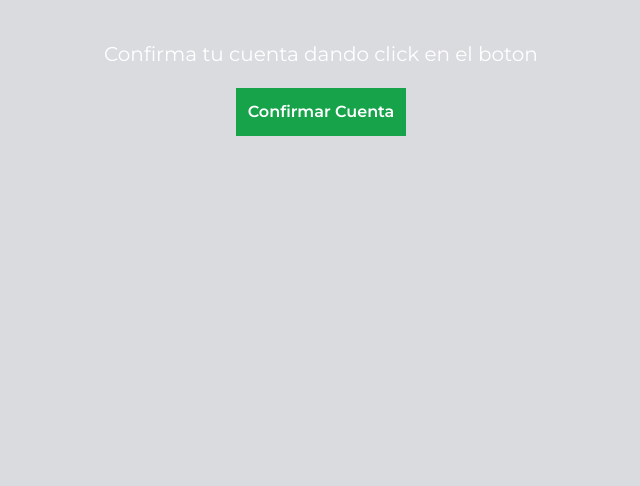
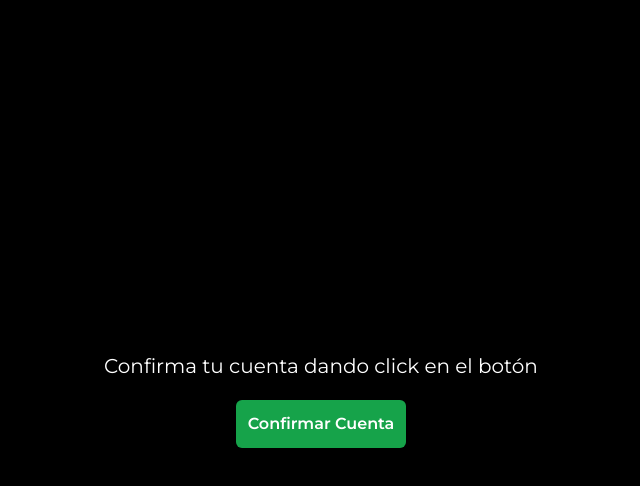
Before and after one commit to SantyPadilla51/ADMIN-PACIENTES, a React (Vite) app: page /confirmar-cuenta/1 in a window 1280 px wide. Shown: the top 486 px of the page, without its empty margins (319-959 px from the left). Built offline with nearby package versions, Linux system fonts and the light colour scheme; no server answers.

Commit message:
update vercel file and edit styles ConfirmarCuenta

```diff
--- a/src/components/ConfirmarCuenta.jsx
+++ b/src/components/ConfirmarCuenta.jsx
@@ -43,15 +43,20 @@ const ConfirmarCuenta = () => {
 
     return (
         <>
-            <div className="text-center mt-10 text-white">
+            <div className="flex flex-col items-center justify-center bg-black h-screen text-center">
                 <ToastContainer />
-                <h1 className="text-xl">Confirma tu cuenta dando click en el boton</h1>
+                <h1 className="text-xl text-white">Confirma tu cuenta dando click en el botón</h1>
                 {cargando ? (
-                    <button className="text-white p-3 font-semibold hover:bg-green-500 mt-5" >
+                    <button className="text-white p-3 font-semibold hover:bg-green-500 mt-5">
                         <ClipLoader color={'#fff'} />
                     </button>
                 ) : (
-                    <button className="bg-green-600 font-semibold text-white p-3 hover:bg-green-500 mt-5" onClick={(e) => handleSubmit(e)}>Confirmar Cuenta</button>
+                    <button
+                        className="rounded-md bg-green-600 font-semibold text-white p-3 hover:bg-green-500 mt-5"
+                        onClick={(e) => handleSubmit(e)}
+                    >
+                        Confirmar Cuenta
+                    </button>
                 )}
             </div>
 
```
Also changed, not shown: vercel.json.
